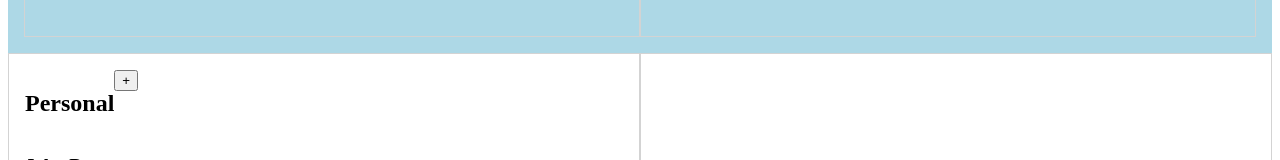
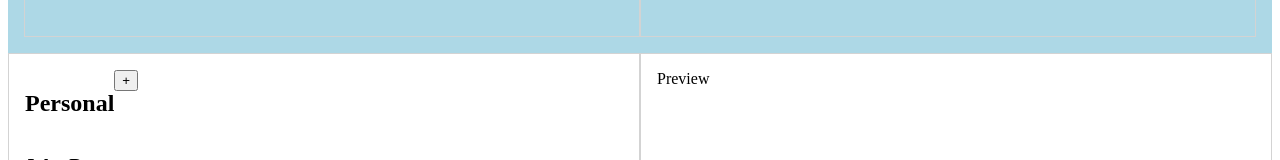
Before and after one commit to JacobGiordano/top-cv-app, a React (Vite) app: page / in a window 1280 px wide. Shown: the part 146-306 px from the top of the page. Built offline with nearby package versions, Linux system fonts and the light colour scheme.

Commit message:
Add foundational components and architecture.

```diff
--- a/src/components/App.jsx
+++ b/src/components/App.jsx
@@ -1,6 +1,4 @@
 import "../styles/App.css";
-import "../assets/sample-data.js";
-import "../assets/stored-data.js";
 
 import Column from "./Column";
 import Header from "./Header";
@@ -9,7 +7,7 @@ import Button from "./Button";
 import Logo from "./Logo";
 import Section from "./Section";
 import SectionHeader from "./SectionHeader";
-import sampleData from "../assets/sample-data.js";
+import Preview from "./Preview/Preview.jsx";
 
 function App() {
   return (
@@ -39,7 +37,9 @@ function App() {
             <SectionHeader text='Skills' buttonText='+' />
           </Section>
         </Column>
-        <Column></Column>
+        <Column>
+          <Preview />
+        </Column>
       </Main>
     </>
   );
--- a/src/components/Card.jsx
+++ b/src/components/Card/Card.jsx
@@ -1,6 +1,6 @@
 import CardHeader from "./CardHeader";
 import Form from "./Form";
-import Button from "./Button";
+import Button from "../Button";
 
 function Card({ cardData }) {
   return (
--- /dev/null
+++ b/src/components/Preview/Preview.jsx
@@ -0,0 +1,6 @@
+function Preview() {
+  return (
+    <div>Preview</div>
+  )
+}
+export default Preview
--- a/src/components/Section.jsx
+++ b/src/components/Section.jsx
@@ -1,5 +1,5 @@
 import { useState } from "react";
-import Card  from "./Card";
+import Card  from "./Card/Card";
 
 import "../styles/Section.css";
 import sampleData from "../assets/sample-data";
```
Also changed, not shown: src/components/Card/CardHeader.jsx (renamed from src/components/CardHeader.jsx), src/components/Card/Form.jsx (renamed from src/components/Form.jsx).
